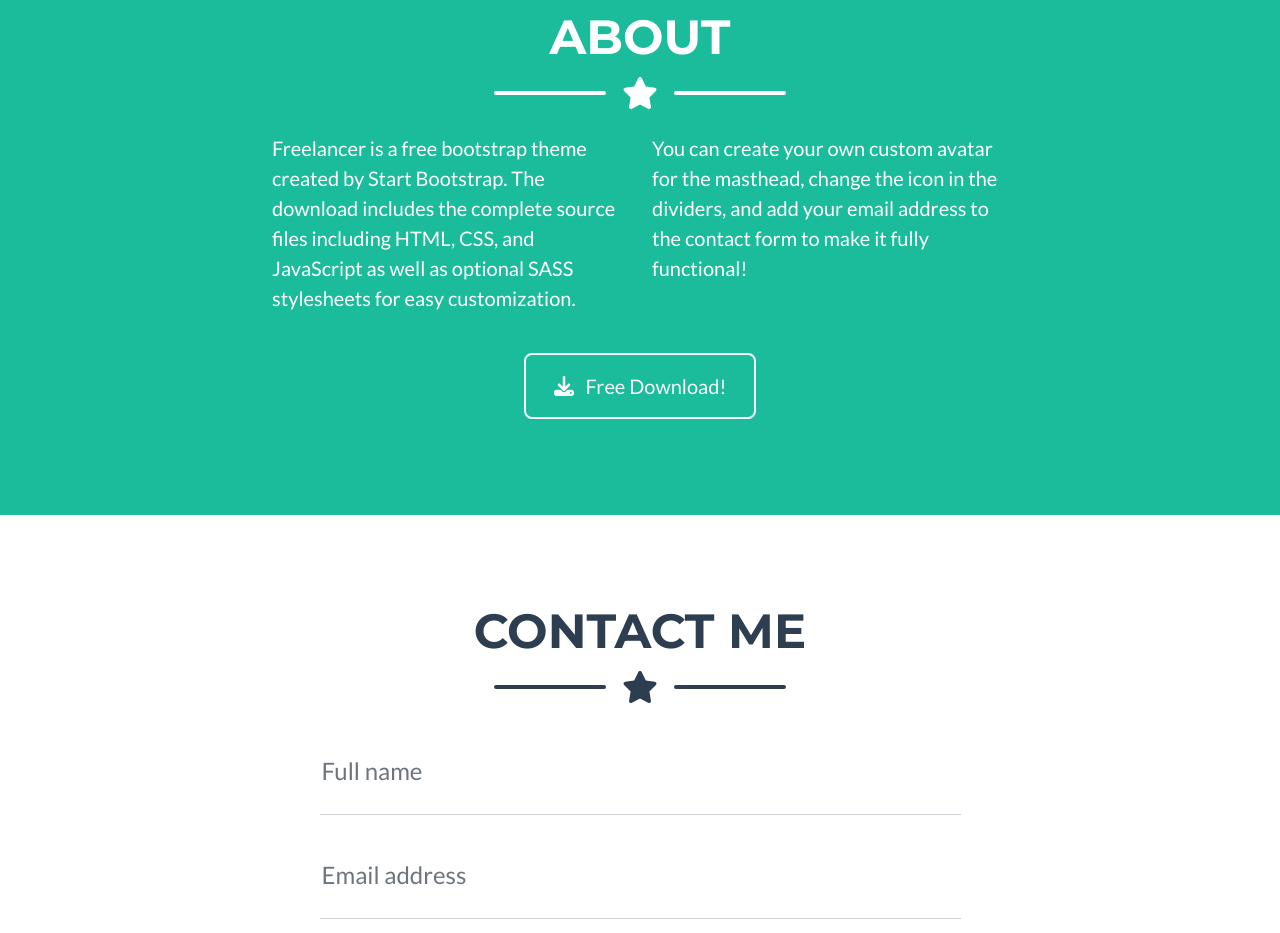
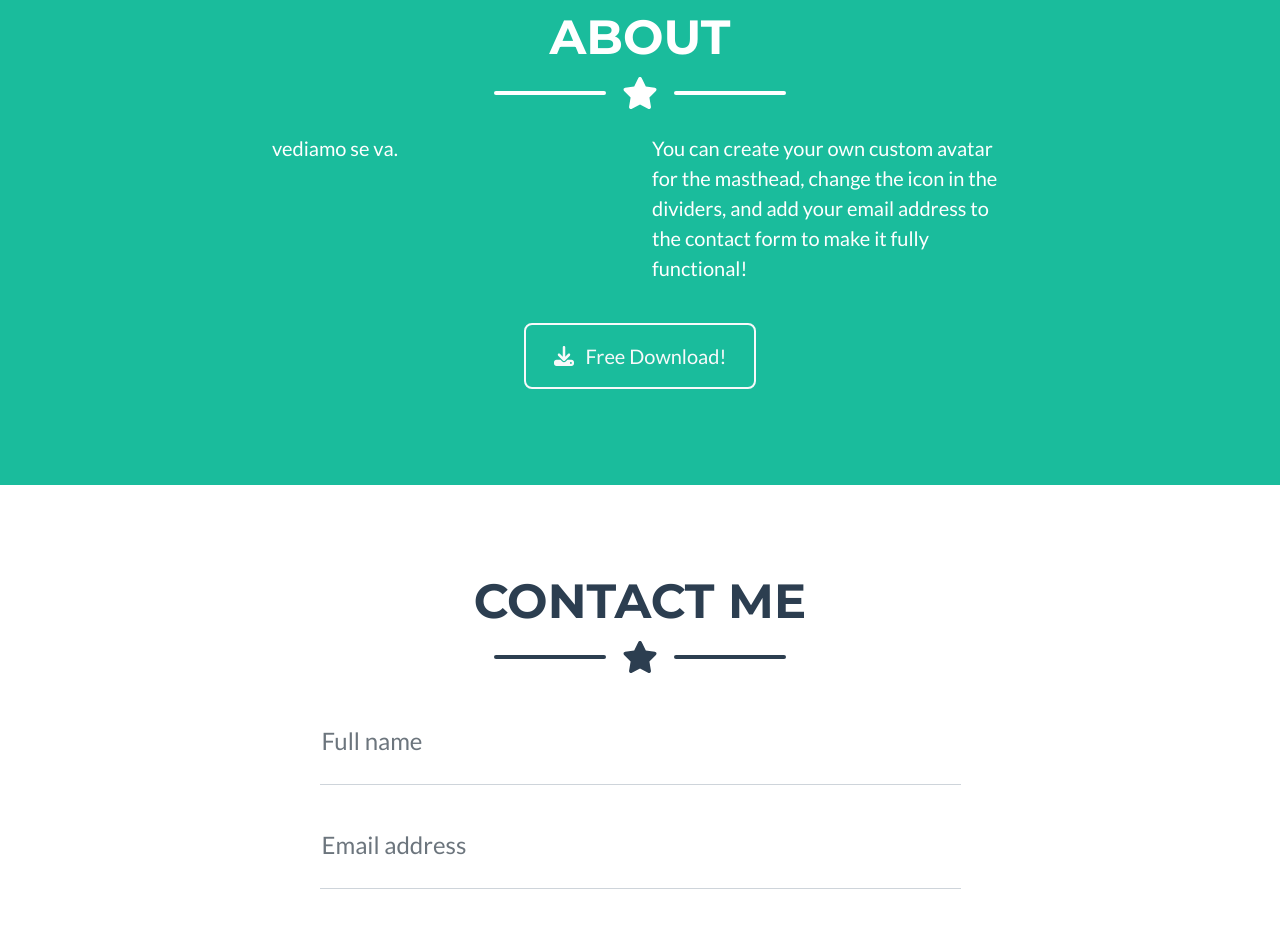
Before and after one commit to mcsantagata/prova, a plain HTML site: page index.html in a window 1280 px wide. Shown: the part 1740-2673 px from the top of the page. Drawn offline with nearby package versions, Linux system fonts and the light colour scheme.

Commit message:
Update index.html

```diff
--- a/index.html
+++ b/index.html
@@ -134,7 +134,7 @@
                 </div>
                 <!-- About Section Content-->
                 <div class="row">
-                    <div class="col-lg-4 ms-auto"><p class="lead">Freelancer is a free bootstrap theme created by Start Bootstrap. The download includes the complete source files including HTML, CSS, and JavaScript as well as optional SASS stylesheets for easy customization.</p></div>
+                    <div class="col-lg-4 ms-auto"><p class="lead"> vediamo se va.</p></div>
                     <div class="col-lg-4 me-auto"><p class="lead">You can create your own custom avatar for the masthead, change the icon in the dividers, and add your email address to the contact form to make it fully functional!</p></div>
                 </div>
                 <!-- About Section Button-->
```
